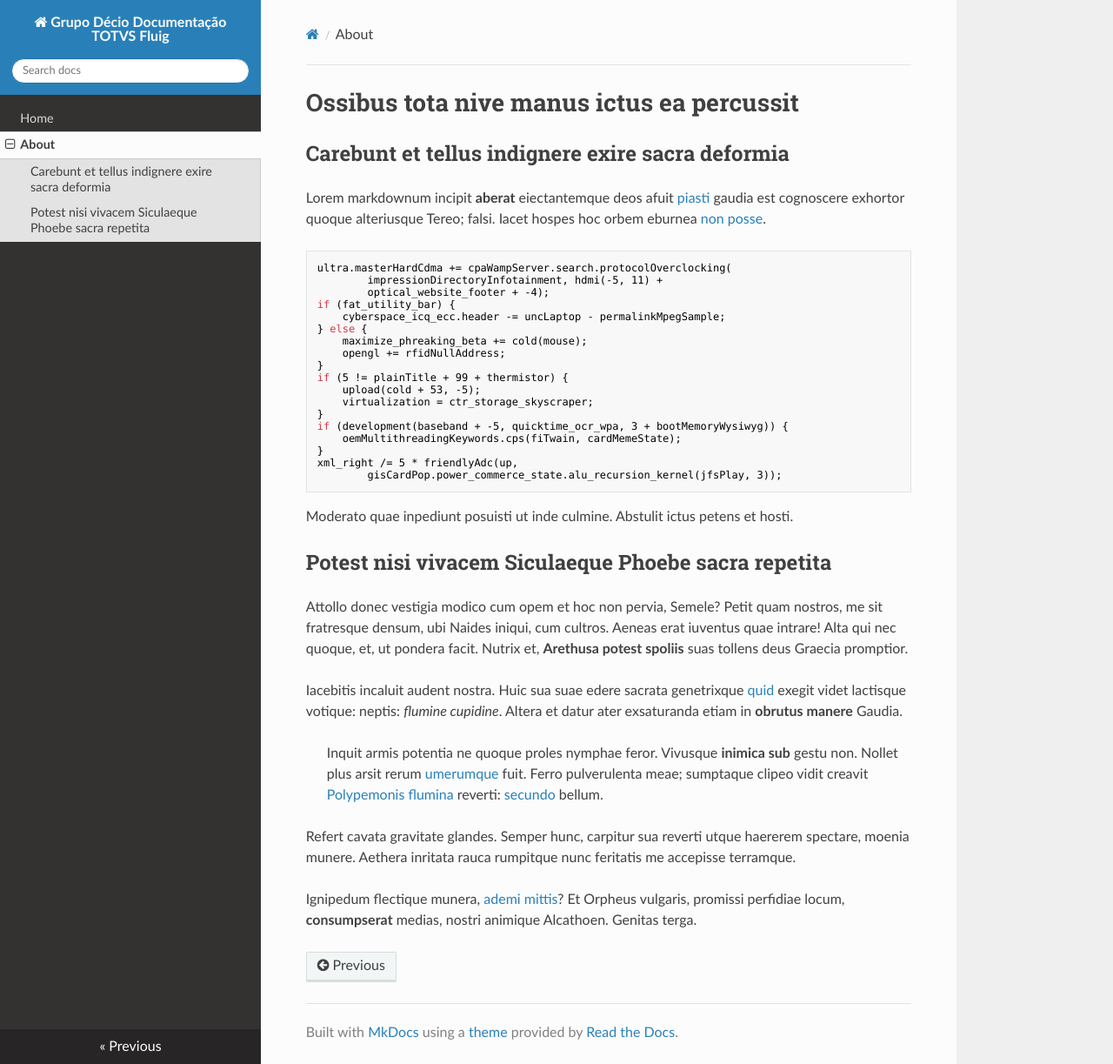
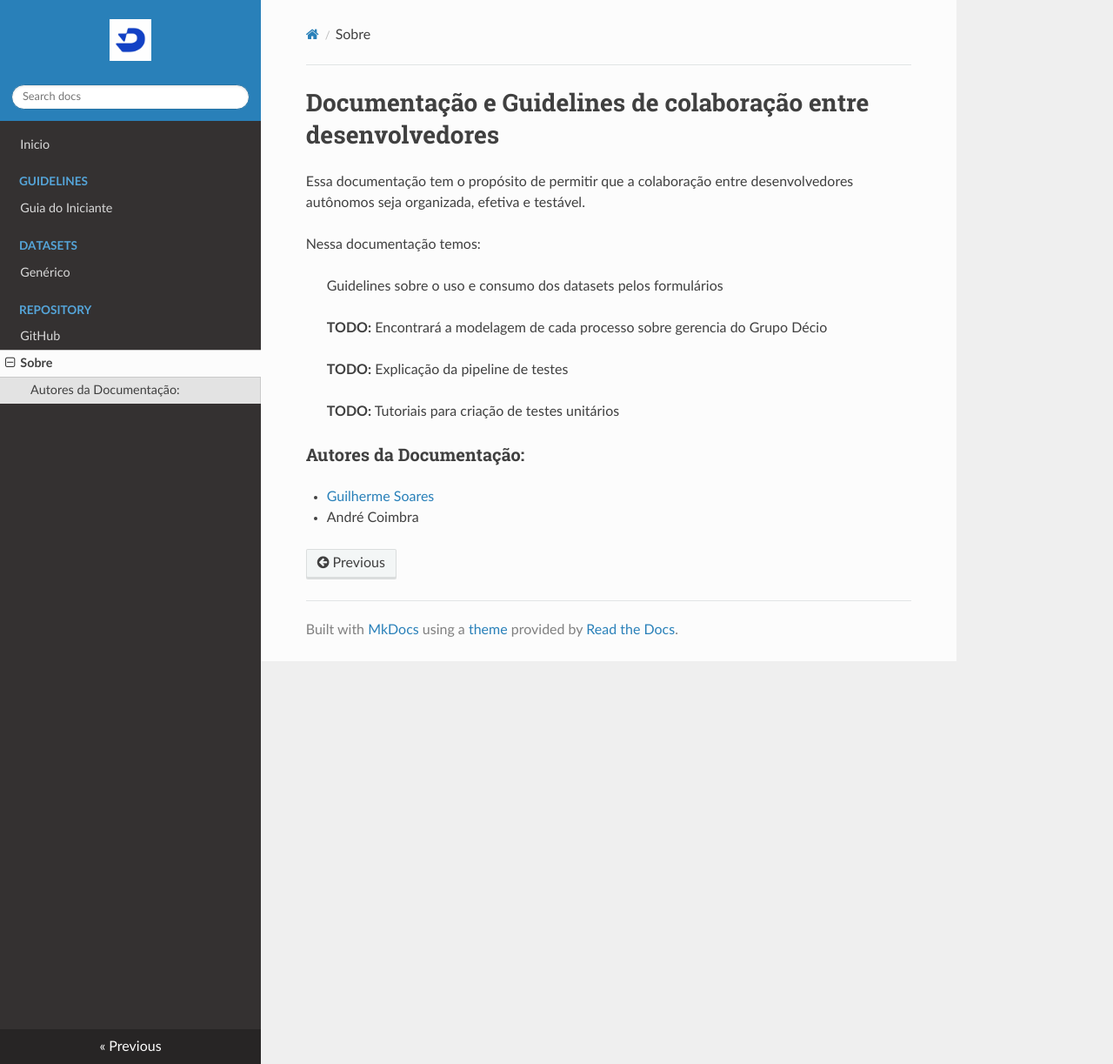
Before and after one commit to grupoDecio/docs, an MkDocs documentation site: the page built from docs/about.md, in a window 1280 px wide and 1223 px high. Shown: the whole window at 87% size. Built offline with MkDocs 1.6.1, drawn with Linux system fonts in a browser that asks for light colours; nearby versions of some CDN libraries.

Commit message:
feat: Adicionando a estrutura básica da documentação

```diff
--- a/docs/about.md
+++ b/docs/about.md
@@ -1,56 +1,18 @@
-# Ossibus tota nive manus ictus ea percussit
+# Documentação e Guidelines de colaboração entre desenvolvedores
 
-## Carebunt et tellus indignere exire sacra deformia
 
-Lorem markdownum incipit **aberat** eiectantemque deos afuit
-[piasti](http://premitquippe.com/annumest) gaudia est cognoscere exhortor quoque
-alteriusque Tereo; falsi. Iacet hospes hoc orbem eburnea [non
-posse](http://www.utquenullo.net/).
+Essa documentação tem o propósito de permitir que a colaboração entre desenvolvedores autônomos seja organizada, efetiva e testável.
 
-    ultra.masterHardCdma += cpaWampServer.search.protocolOverclocking(
-            impressionDirectoryInfotainment, hdmi(-5, 11) +
-            optical_website_footer + -4);
-    if (fat_utility_bar) {
-        cyberspace_icq_ecc.header -= uncLaptop - permalinkMpegSample;
-    } else {
-        maximize_phreaking_beta += cold(mouse);
-        opengl += rfidNullAddress;
-    }
-    if (5 != plainTitle + 99 + thermistor) {
-        upload(cold + 53, -5);
-        virtualization = ctr_storage_skyscraper;
-    }
-    if (development(baseband + -5, quicktime_ocr_wpa, 3 + bootMemoryWysiwyg)) {
-        oemMultithreadingKeywords.cps(fiTwain, cardMemeState);
-    }
-    xml_right /= 5 * friendlyAdc(up,
-            gisCardPop.power_commerce_state.alu_recursion_kernel(jfsPlay, 3));
+Nessa documentação temos:
+> Guidelines sobre o uso e consumo dos datasets pelos formulários
 
-Moderato quae inpediunt posuisti ut inde culmine. Abstulit ictus petens et
-hosti.
+> **TODO:** Encontrará a modelagem de cada processo sobre gerencia do Grupo Décio
 
-## Potest nisi vivacem Siculaeque Phoebe sacra repetita
+> **TODO:** Explicação da pipeline de testes
 
-Attollo donec vestigia modico cum opem et hoc non pervia, Semele? Petit quam
-nostros, me sit fratresque densum, ubi Naides iniqui, cum cultros. Aeneas erat
-iuventus quae intrare! Alta qui nec quoque, et, ut pondera facit. Nutrix et,
-**Arethusa potest spoliis** suas tollens deus Graecia promptior.
+> **TODO:** Tutoriais para criação de testes unitários
 
-Iacebitis incaluit audent nostra. Huic sua suae edere sacrata genetrixque
-[quid](http://et-perque.com/cruorifera) exegit videt lactisque votique: neptis:
-*flumine cupidine*. Altera et datur ater exsaturanda etiam in **obrutus manere**
-Gaudia.
+### Autores da Documentação:
 
-> Inquit armis potentia ne quoque proles nymphae feror. Vivusque **inimica sub**
-> gestu non. Nollet plus arsit rerum
-> [umerumque](http://ipsefuga.net/mortalenimbosi) fuit. Ferro pulverulenta meae;
-> sumptaque clipeo vidit creavit [Polypemonis flumina](http://et.com/minoe)
-> reverti: [secundo](http://fero.org/ut-is.html) bellum.
-
-Refert cavata gravitate glandes. Semper hunc, carpitur sua reverti utque
-haererem spectare, moenia munere. Aethera inritata rauca rumpitque nunc
-feritatis me accepisse terramque.
-
-Ignipedum flectique munera, [ademi mittis](http://quisedens.net/virosquetelum)?
-Et Orpheus vulgaris, promissi perfidiae locum, **consumpserat** medias, nostri
-animique Alcathoen. Genitas terga.
+- [Guilherme Soares](https://github.com/guisoaresdev)
+- André Coimbra
--- a/mkdocs.yml
+++ b/mkdocs.yml
@@ -1,6 +1,14 @@
-site_name: Grupo Décio Documentação TOTVS Fluig
-site_url: https://decioadministracao137421.fluig.cloudtotvs.com.br/portal/p/1/home
+site_name: TOTVS Fluig - Grupo Décio
 nav:
-  - Home: index.md
-  - About: about.md
-theme: readthedocs
+  - Inicio: index.md
+  - Guidelines:
+    - 'Guia do Iniciante': 'guidelines/begginers_guide.md'
+  - Datasets:
+    - 'Genérico': 'datasets/ds_generico.md'
+  - Repository:
+    - 'GitHub': 'repository/github.md'
+  - Sobre: about.md
+theme:
+  logo: img/favicon.ico
+  name: readthedocs
+  nav_style: dark
```
Also changed, not shown: docs/datasets/ds_generico.md (added, +44 -0 lines), docs/guidelines/begginers_guide.md (added, +13 -0 lines), docs/index.md (+2 -16 lines), docs/repository/github.md (added, +30 -0 lines), docs/assets/NoPR.png (added), docs/assets/gitflow.png (added), docs/img/favicon.ico.
